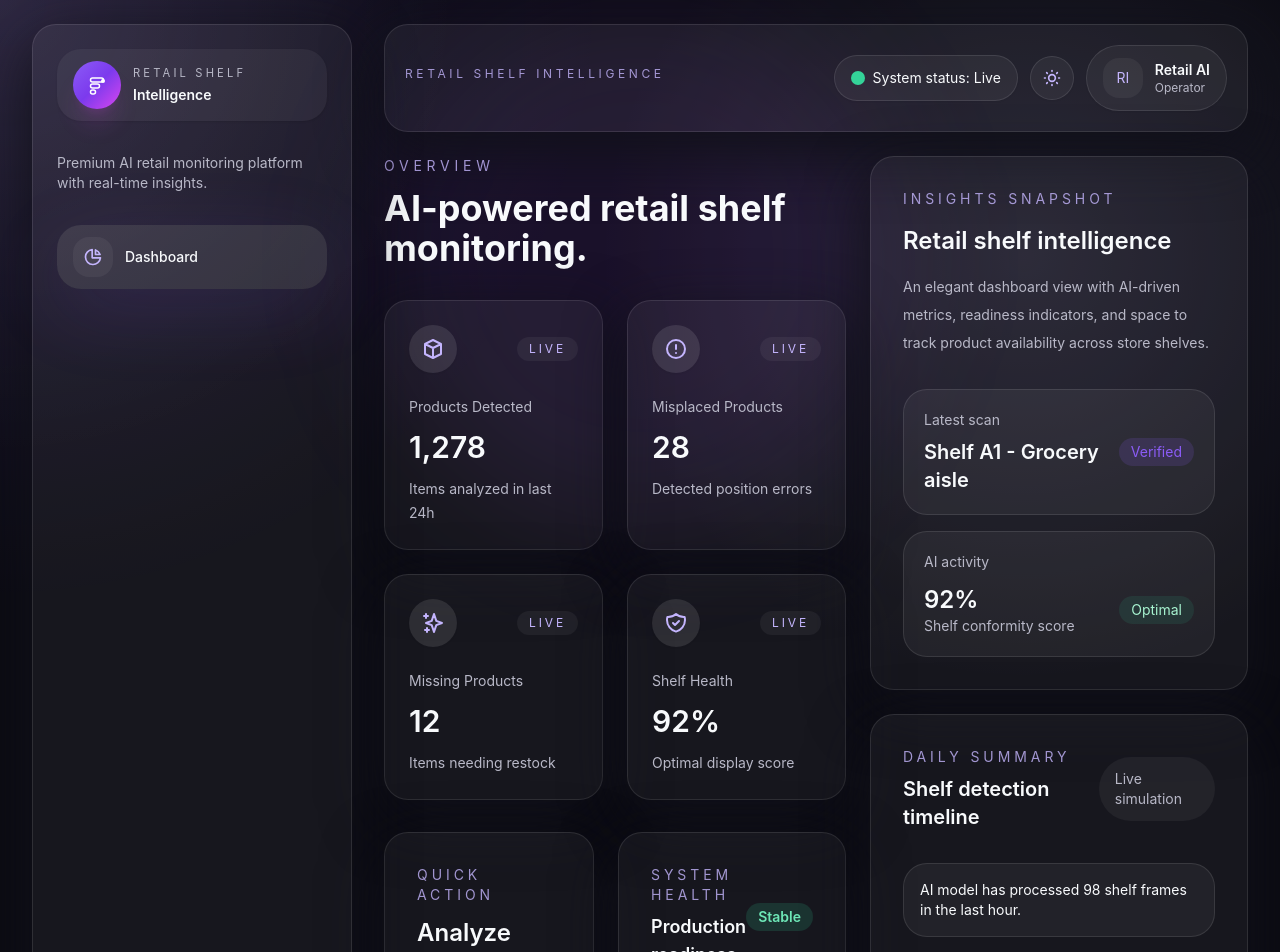
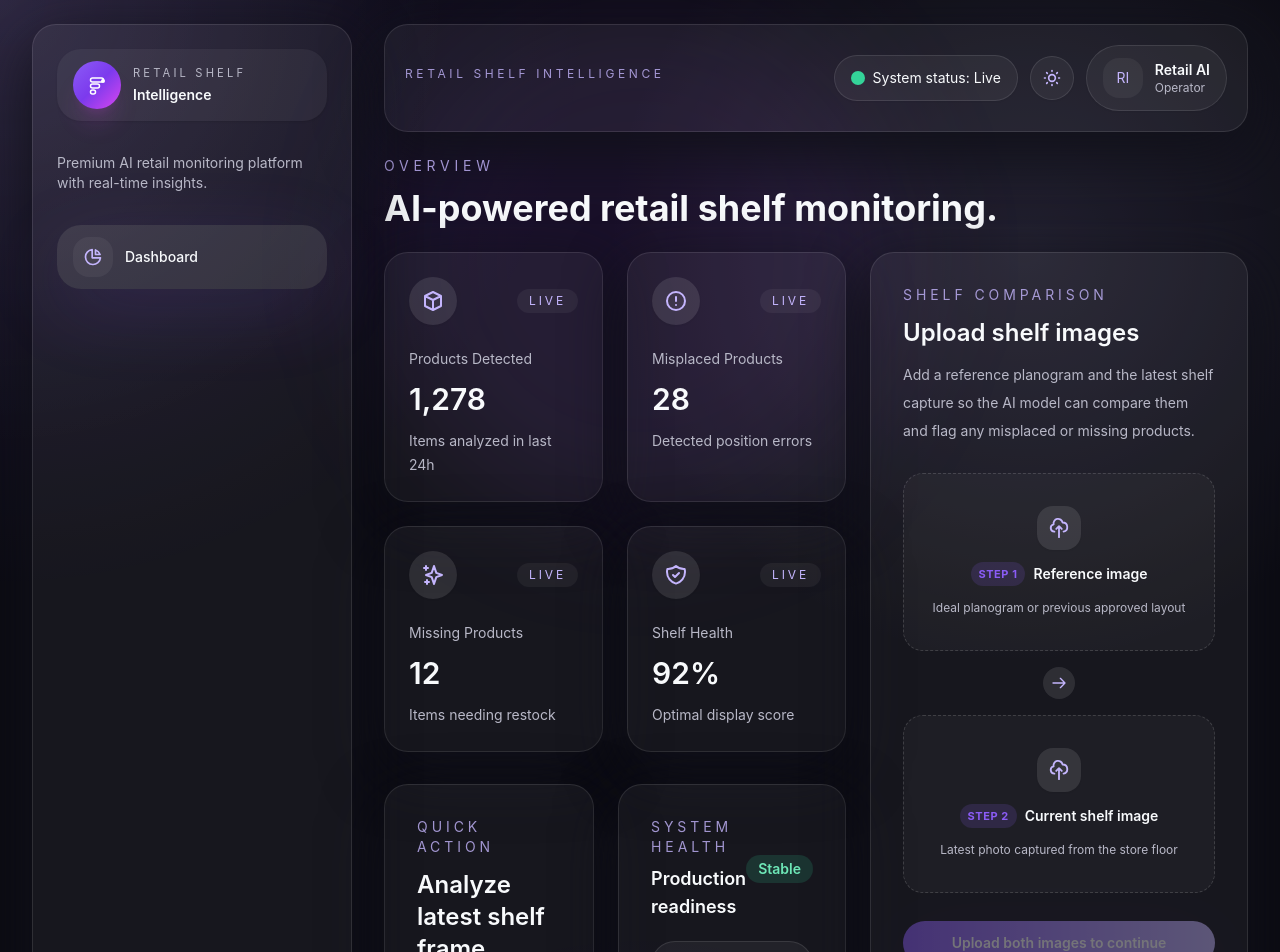
Before and after one commit to Interns26/Shelfie, a React (Vite) app: page / in a window 1280 px wide. Shown: the top 952 px of the page. Built offline with nearby package versions, Linux system fonts and the light colour scheme.

Commit message:
add shelf image upload panel

```diff
--- /dev/null
+++ b/src/components/ui/UploadDropzone.jsx
@@ -0,0 +1,88 @@
+import { useRef, useState } from 'react';
+import { HiOutlineCloudUpload, HiOutlineTrash, HiOutlineCheckCircle } from 'react-icons/hi';
+
+function UploadDropzone({ step, label, hint, file, previewUrl, onSelect, onClear }) {
+  const inputRef = useRef(null);
+  const [isDragging, setIsDragging] = useState(false);
+
+  const handleFiles = (fileList) => {
+    const picked = fileList?.[0];
+    if (picked && picked.type.startsWith('image/')) {
+      onSelect(picked);
+    }
+  };
+
+  return (
+    <div
+      onDragOver={(event) => {
+        event.preventDefault();
+        setIsDragging(true);
+      }}
+      onDragLeave={() => setIsDragging(false)}
+      onDrop={(event) => {
+        event.preventDefault();
+        setIsDragging(false);
+        handleFiles(event.dataTransfer.files);
+      }}
+      className={`group relative overflow-hidden rounded-[20px] border transition-all duration-300 ease-out ${
+        isDragging
+          ? 'border-brand/70 bg-brand/[0.06]'
+          : 'border-dashed border-black/15 bg-black/[0.02] hover:border-brand/40 hover:bg-brand/[0.03] dark:border-white/15 dark:bg-white/[0.03] dark:hover:border-brand/40'
+      }`}
+    >
+      <input
+        ref={inputRef}
+        type="file"
+        accept="image/*"
+        className="hidden"
+        onChange={(event) => handleFiles(event.target.files)}
+      />
+
+      {previewUrl ? (
+        <div className="relative">
+          <img src={previewUrl} alt={label} className="h-40 w-full object-cover" />
+          <div className="pointer-events-none absolute inset-0 bg-gradient-to-t from-black/70 via-black/10 to-transparent" />
+          <div className="absolute inset-x-0 bottom-0 flex items-center justify-between gap-3 p-4">
+            <div className="flex items-center gap-2">
+              <HiOutlineCheckCircle className="text-emerald-400" size={18} />
+              <div>
+                <p className="text-xs font-medium text-white/70">{label}</p>
+                <p className="max-w-[160px] truncate text-sm font-semibold text-white">{file?.name}</p>
+              </div>
+            </div>
+            <button
+              type="button"
+              onClick={(event) => {
+                event.stopPropagation();
+                onClear();
+              }}
+              className="inline-flex h-8 w-8 shrink-0 items-center justify-center rounded-full bg-black/40 text-white/90 backdrop-blur transition-colors hover:bg-danger/80"
+              aria-label={`Remove ${label}`}
+            >
+              <HiOutlineTrash size={15} />
+            </button>
+          </div>
+        </div>
+      ) : (
+        <button
+          type="button"
+          onClick={() => inputRef.current?.click()}
+          className="flex w-full flex-col items-center gap-3 px-5 py-8 text-center"
+        >
+          <span className="inline-flex h-11 w-11 items-center justify-center rounded-2xl bg-black/[0.04] text-lavender shadow-sm dark:bg-white/10">
+            <HiOutlineCloudUpload size={22} />
+          </span>
+          <span className="flex items-center gap-2 text-sm font-semibold text-soft">
+            <span className="rounded-full bg-brand/15 px-2 py-0.5 text-[11px] font-bold uppercase tracking-wider text-brand">
+              Step {step}
+            </span>
+            {label}
+          </span>
+          <span className="text-xs leading-5 text-muted">{hint}</span>
+        </button>
+      )}
+    </div>
+  );
+}
+
+export default UploadDropzone;
--- a/src/pages/Dashboard/Dashboard.jsx
+++ b/src/pages/Dashboard/Dashboard.jsx
@@ -1,25 +1,49 @@
 import { useEffect, useState } from 'react';
-import { HiOutlineCube, HiOutlineExclamationCircle, HiOutlineShieldCheck, HiOutlineSparkles } from 'react-icons/hi';
+import { HiOutlineCube, HiOutlineExclamationCircle, HiOutlineShieldCheck, HiOutlineSparkles, HiOutlineArrowRight } from 'react-icons/hi';
 import { motion } from 'framer-motion';
 import AppShell from '../../components/layout/AppShell.jsx';
 import StatCard from '../../components/ui/StatCard.jsx';
 import StatusBadge from '../../components/ui/StatusBadge.jsx';
 import GradientButton from '../../components/ui/GradientButton.jsx';
 import SectionTitle from '../../components/ui/SectionTitle.jsx';
+import UploadDropzone from '../../components/ui/UploadDropzone.jsx';
 import { fetchDashboard } from '../../services/api/index.js';
 
 function Dashboard() {
   const [dashboard, setDashboard] = useState(null);
+  const [referenceImage, setReferenceImage] = useState(null);
+  const [currentImage, setCurrentImage] = useState(null);
 
   useEffect(() => {
     fetchDashboard().then(setDashboard);
   }, []);
 
+  useEffect(() => () => {
+    if (referenceImage) URL.revokeObjectURL(referenceImage.previewUrl);
+    if (currentImage) URL.revokeObjectURL(currentImage.previewUrl);
+  }, [referenceImage, currentImage]);
+
+  const handleSelect = (setter) => (file) => {
+    setter((prev) => {
+      if (prev) URL.revokeObjectURL(prev.previewUrl);
+      return { file, previewUrl: URL.createObjectURL(file) };
+    });
+  };
+
+  const handleClear = (setter) => () => {
+    setter((prev) => {
+      if (prev) URL.revokeObjectURL(prev.previewUrl);
+      return null;
+    });
+  };
+
+  const readyToCompare = Boolean(referenceImage && currentImage);
+
   return (
     <AppShell>
+      <SectionTitle title="Overview" subtitle="AI-powered retail shelf monitoring." />
       <div className="grid gap-6 xl:grid-cols-[1.1fr_0.9fr]">
         <div className="space-y-8">
-          <SectionTitle title="Overview" subtitle="AI-powered retail shelf monitoring." />
           <motion.div
             className="grid gap-6 md:grid-cols-2"
             initial={{ opacity: 0, y: 18 }}
@@ -77,46 +101,49 @@ function Dashboard() {
 
         <div className="space-y-6">
           <div className="card-glass p-8">
-            <div className="space-y-4">
-              <p className="text-sm uppercase tracking-[0.28em] text-lavender/80">Insights snapshot</p>
-              <h2 className="text-2xl font-semibold text-soft">Retail shelf intelligence</h2>
-              <p className="text-sm leading-7 text-muted">An elegant dashboard view with AI-driven metrics, readiness indicators, and space to track product availability across store shelves.</p>
+            <div className="space-y-3">
+              <p className="text-sm uppercase tracking-[0.28em] text-lavender/80">Shelf comparison</p>
+              <h2 className="text-2xl font-semibold text-soft">Upload shelf images</h2>
+              <p className="text-sm leading-7 text-muted">
+                Add a reference planogram and the latest shelf capture so the AI model can compare them and flag any
+                misplaced or missing products.
+              </p>
             </div>
-            <div className="mt-8 grid gap-4">
-              <div className="rounded-[24px] border border-black/10 bg-black/[0.03] p-5 dark:border-white/10 dark:bg-white/5">
-                <div className="flex items-center justify-between gap-4">
-                  <div>
-                    <p className="text-sm text-muted">Latest scan</p>
-                    <p className="mt-2 text-xl font-semibold text-soft">Shelf A1 - Grocery aisle</p>
-                  </div>
-                  <span className="rounded-full bg-brand/15 px-3 py-1 text-sm text-brand">Verified</span>
-                </div>
+
+            <div className="mt-7 grid gap-4">
+              <UploadDropzone
+                step={1}
+                label="Reference image"
+                hint="Ideal planogram or previous approved layout"
+                file={referenceImage?.file}
+                previewUrl={referenceImage?.previewUrl}
+                onSelect={handleSelect(setReferenceImage)}
+                onClear={handleClear(setReferenceImage)}
+              />
+
+              <div className="flex items-center justify-center">
+                <span className="flex h-8 w-8 items-center justify-center rounded-full bg-black/[0.04] text-lavender dark:bg-white/10">
+                  <HiOutlineArrowRight size={16} />
+                </span>
               </div>
-              <div className="rounded-[24px] border border-black/10 bg-black/[0.03] p-5 dark:border-white/10 dark:bg-white/5">
-                <p className="text-sm text-muted">AI activity</p>
-                <div className="mt-3 flex items-center justify-between gap-4">
-                  <div>
-                    <p className="text-2xl font-semibold text-soft">92%</p>
-                    <p className="text-sm text-muted">Shelf conformity score</p>
-                  </div>
-                  <div className="rounded-full bg-emerald-400/10 px-3 py-1 text-sm text-emerald-200">Optimal</div>
-                </div>
-              </div>
+
+              <UploadDropzone
+                step={2}
+                label="Current shelf image"
+                hint="Latest photo captured from the store floor"
+                file={currentImage?.file}
+                previewUrl={currentImage?.previewUrl}
+                onSelect={handleSelect(setCurrentImage)}
+                onClear={handleClear(setCurrentImage)}
+              />
             </div>
-          </div>
 
-          <div className="card-glass p-8">
-            <div className="flex items-center justify-between">
-              <div>
-                <p className="text-sm uppercase tracking-[0.28em] text-lavender/80">Daily summary</p>
-                <p className="mt-2 text-xl font-semibold text-soft">Shelf detection timeline</p>
-              </div>
-              <div className="rounded-full bg-black/[0.03] px-4 py-3 text-sm text-muted dark:bg-white/5">Live simulation</div>
-            </div>
-            <div className="mt-8 grid gap-4">
-              <div className="rounded-3xl border border-black/10 bg-black/[0.03] p-4 text-sm text-soft dark:border-white/10 dark:bg-white/5">AI model has processed 98 shelf frames in the last hour.</div>
-              <div className="rounded-3xl border border-black/10 bg-black/[0.03] p-4 text-sm text-soft dark:border-white/10 dark:bg-white/5">Restocking recommendations updated for 12 products.</div>
-            </div>
+            <GradientButton
+              className="mt-7 w-full disabled:pointer-events-none disabled:opacity-40"
+              disabled={!readyToCompare}
+            >
+              {readyToCompare ? 'Run shelf comparison' : 'Upload both images to continue'}
+            </GradientButton>
           </div>
         </div>
       </div>
```
